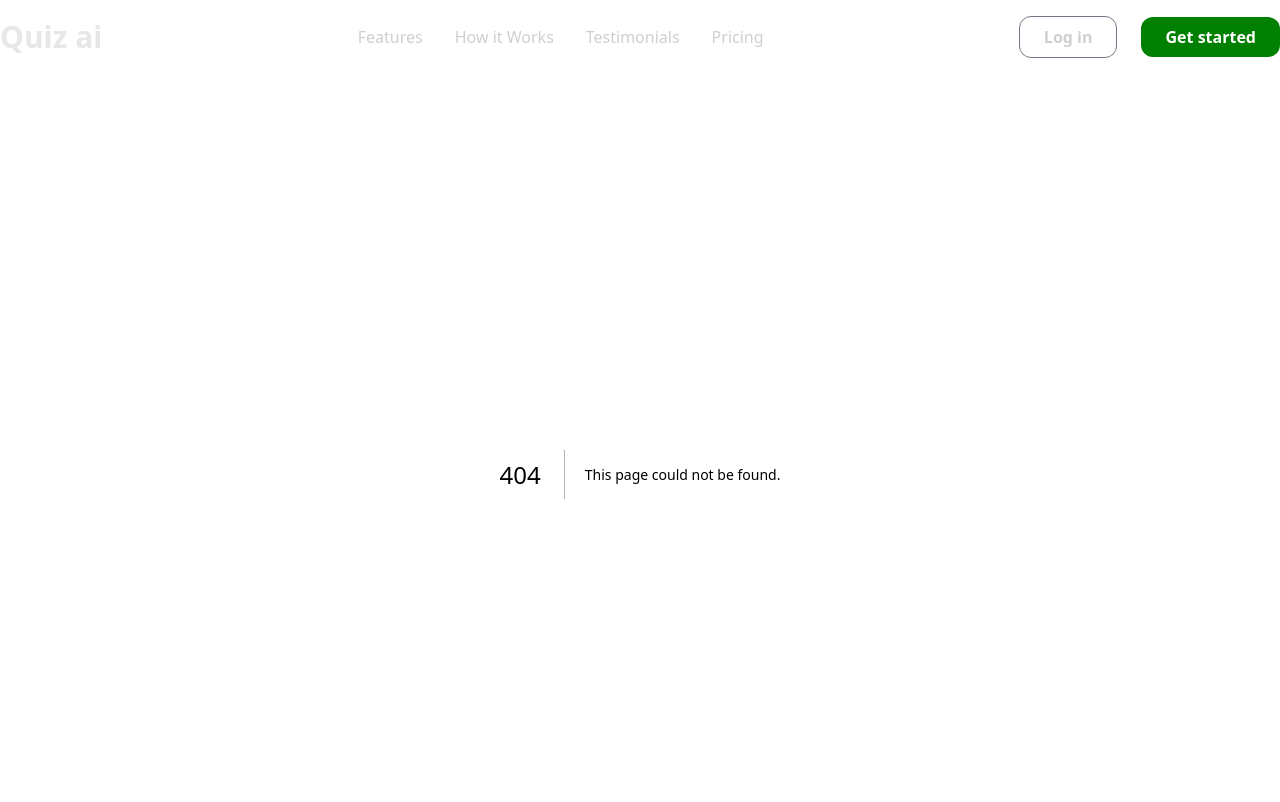
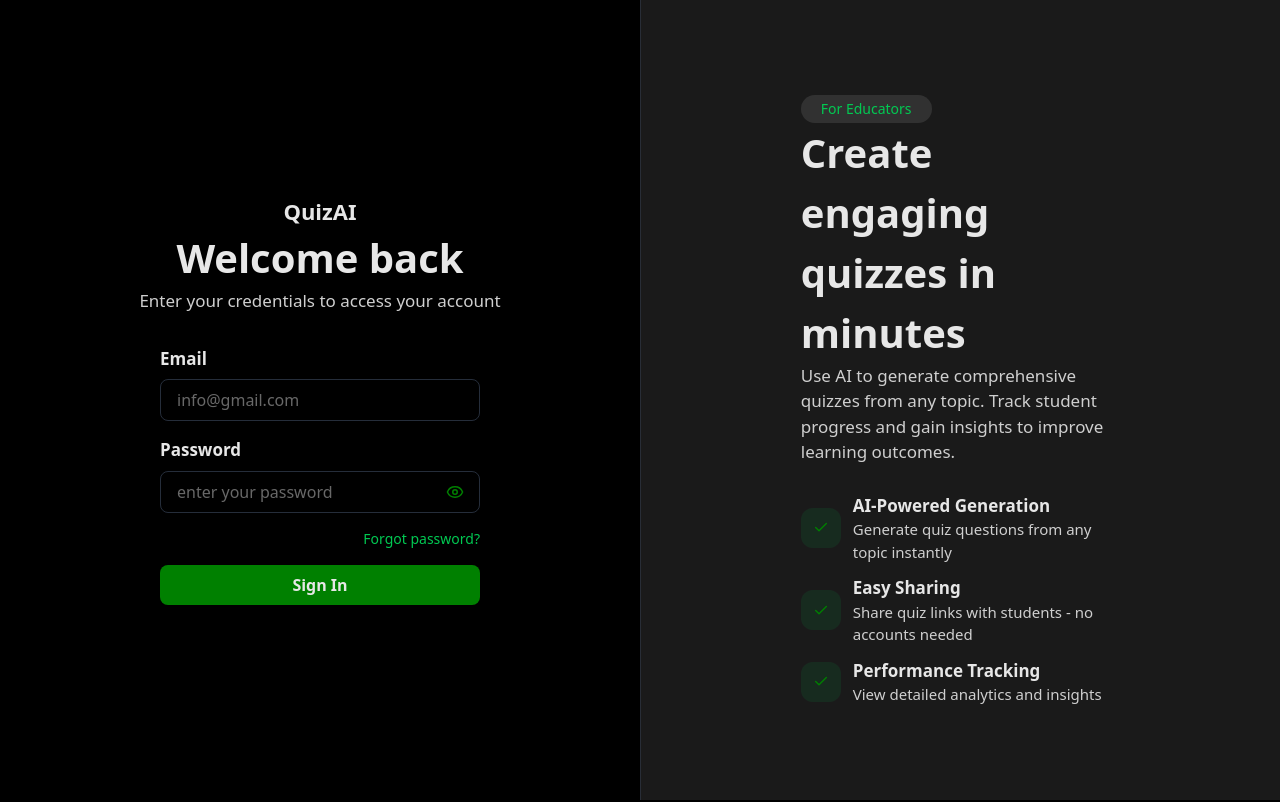
Before and after one commit to murad403/quiz-ai, a Next.js app: page /auth/sign-in in a window 1280 px wide. Before the commit this address had no page. Shown: the top 802 px of the page. Built offline with nearby package versions, Linux system fonts and the light colour scheme.

Commit message:
sign in page complete

```diff
--- a/package.json
+++ b/package.json
@@ -9,11 +9,14 @@
     "lint": "eslint"
   },
   "dependencies": {
+    "@hookform/resolvers": "^5.2.2",
     "lucide-react": "^0.562.0",
     "next": "16.1.0",
     "react": "19.2.3",
     "react-dom": "19.2.3",
-    "react-icons": "^5.5.0"
+    "react-hook-form": "^7.69.0",
+    "react-icons": "^5.5.0",
+    "zod": "^4.2.1"
   },
   "devDependencies": {
     "@tailwindcss/postcss": "^4",
--- /dev/null
+++ b/src/app/(app)/layout.tsx
@@ -0,0 +1,14 @@
+import Wrapper from '@/components/wrapper/Wrapper'
+import React from 'react'
+
+const layout = ({ children }: { children: React.ReactNode }) => {
+    return (
+        <div>
+            <Wrapper>
+                {children}
+            </Wrapper>
+        </div>
+    )
+}
+
+export default layout
--- /dev/null
+++ b/src/app/(auth)/auth/layout.tsx
@@ -0,0 +1,11 @@
+import React from 'react'
+
+const layout = ({children}: {children: React.ReactNode}) => {
+  return (
+    <div className='min-h-screen bg-black flex justify-center items-center md:px-0 px-4'>
+      {children}
+    </div>
+  )
+}
+
+export default layout
--- /dev/null
+++ b/src/app/(auth)/auth/sign-in/page.tsx
@@ -0,0 +1,128 @@
+"use client"
+import { signInValidation } from "@/validation/validation"
+import { zodResolver } from "@hookform/resolvers/zod"
+import { Check } from "lucide-react"
+import Link from "next/link"
+import { useForm, SubmitHandler } from "react-hook-form"
+import z from "zod"
+import { Eye, EyeOff } from 'lucide-react';
+import { useState } from "react"
+
+type TInputs = z.infer<typeof signInValidation>
+
+const SignIn = () => {
+    const [showPassword, setShowPassword] = useState<boolean>(false);
+    const { register, handleSubmit, formState: { errors }, } = useForm<TInputs>({
+        resolver: zodResolver(signInValidation)
+    })
+    const onSubmit: SubmitHandler<TInputs> = (data) => {
+        console.log(data)
+    }
+    return (
+        <div className="flex w-full flex-col md:flex-row md:gap-0 gap-20">
+            <div className="w-full md:w-1/2 flex flex-col items-center justify-center gap-8">
+                <div className="text-center">
+                    <h2 className='text-main font-semibold text-subheading'>QuizAI</h2>
+                    <h1 className="font-semibold text-[40px] text-main">Welcome back</h1>
+                    <p className="text-paragraph text-title">Enter your credentials to access your account</p>
+                </div>
+
+                <form className="w-full md:w-1/2 space-y-4" onSubmit={handleSubmit(onSubmit)}>
+                    {/* Email Field */}
+                    <div>
+                        <label className="text-main font-semibold text-paragraph block mb-2" htmlFor="email">
+                            Email
+                        </label>
+                        <input
+                            className="w-full appearance-none px-4 py-2 border border-gray-700/70 rounded-lg focus:outline-2 outline-header text-title"
+                            placeholder="info@gmail.com"
+                            {...register("email")}
+                        />
+                        {errors.email && <p className="text-red-500 text-sm mt-2">{errors.email.message}</p>}
+                    </div>
+
+                    {/* Password Field with Eye Icon */}
+                    <div>
+                        <label className="text-main font-semibold text-paragraph block mb-2" htmlFor="password">
+                            Password
+                        </label>
+                        <div className="relative">
+                            <input
+                                type={showPassword ? "text" : "password"}
+                                className="w-full appearance-none px-4 py-2 pr-12 border border-gray-700/70 rounded-lg focus:outline-2 outline-header text-title"
+                                placeholder="enter your password"
+                                {...register("password")}
+                            />
+                            {/* Eye Icon Button */}
+                            <button
+                                type="button"
+                                onClick={() => setShowPassword(!showPassword)}
+                                className="absolute inset-y-0 right-0 flex items-center pr-4 text-header hover:text-header/80"
+                                aria-label={showPassword ? "Hide password" : "Show password"}
+                            >
+                                {showPassword ? <EyeOff size={18} /> : <Eye size={18} />}
+                            </button>
+                        </div>
+                        {errors.password && <p className="text-red-500 text-sm mt-2">{errors.password.message}</p>}
+                    </div>
+
+                    <div className="flex justify-end">
+                        <Link href={"/auth/forgot-password"} className="text-green-500 text-sm hover:underline underline-offset-2">
+                            Forgot password?
+                        </Link>
+                    </div>
+
+                    <button
+                        type="submit"
+                        className="text-main font-semibold w-full text-center py-2 rounded-lg bg-header hover:bg-header/90"
+                    >
+                        Sign In
+                    </button>
+                </form>
+            </div>
+
+            <div className="bg-white/10 md:h-screen p-4 rounded-xl md:rounded-none md:p-0 md:border-l border-gray-700/50 w-full md:w-1/2 flex flex-col justify-center items-center">
+                <div className="w-full md:w-1/2">
+                    <div className="">
+                        <p className='text-sm py-1 px-5 bg-white/10 rounded-2xl text-green-500 inline-block'>
+                            <span>For Educators</span>
+                        </p>
+                        <h1 className="font-semibold text-[40px] text-main">Create engaging quizzes in minutes</h1>
+                        <p className="text-paragraph text-title">Use AI to generate comprehensive quizzes from any topic. Track student progress and gain insights to improve learning outcomes.</p>
+                    </div>
+                    <div className="mt-7 space-y-3">
+                        <div className="flex items-center gap-3">
+                            <h1 className='size-10 bg-green-500/10 flex justify-center items-center p-3 text-green-500 rounded-xl'>
+                                <Check size={19} className='text-header' />
+                            </h1>
+                            <div>
+                                <h3 className="text-main font-semibold text-paragraph">AI-Powered Generation</h3>
+                                <p className="text-small text-title">Generate quiz questions from any topic instantly</p>
+                            </div>
+                        </div>
+                        <div className="flex items-center gap-3">
+                            <h1 className='size-10 bg-green-500/10 flex justify-center items-center p-3 text-green-500 rounded-xl'>
+                                <Check size={19} className='text-header' />
+                            </h1>
+                            <div>
+                                <h3 className="text-main font-semibold text-paragraph">Easy Sharing</h3>
+                                <p className="text-small text-title">Share quiz links with students - no accounts needed</p>
+                            </div>
+                        </div>
+                        <div className="flex items-center gap-3">
+                            <h1 className='size-10 bg-green-500/10 flex justify-center items-center p-3 text-green-500 rounded-xl'>
+                                <Check size={19} className='text-header' />
+                            </h1>
+                            <div>
+                                <h3 className="text-main font-semibold text-paragraph">Performance Tracking</h3>
+                                <p className="text-small text-title">View detailed analytics and insights</p>
+                            </div>
+                        </div>
+                    </div>
+                </div>
+            </div>
+        </div>
+    )
+}
+
+export default SignIn
--- /dev/null
+++ b/src/app/(auth)/auth/sign-up/page.tsx
@@ -0,0 +1,11 @@
+import React from 'react'
+
+const SignUp = () => {
+  return (
+    <div>
+      sign up
+    </div>
+  )
+}
+
+export default SignUp
--- a/src/app/layout.tsx
+++ b/src/app/layout.tsx
@@ -28,9 +28,9 @@ export default function RootLayout({
       <body
         className={`${geistSans.variable} ${geistMono.variable} antialiased bg-black`}
       >
-        <Wrapper>
+
           {children}
-        </Wrapper>
+
       </body>
     </html>
   );
--- a/src/components/shared/Navbar.tsx
+++ b/src/components/shared/Navbar.tsx
@@ -11,7 +11,7 @@ const Navbar = () => {
 
     return (
         <nav className="py-4">
-            <div className="flex justify-between items-center  ">
+            <div className="flex justify-between items-center">
                 {/* Logo */}
                 <Link href="/" className="text-2xl md:text-3xl font-bold text-main">
                     Quiz ai
@@ -34,13 +34,13 @@ const Navbar = () => {
                 {/* Desktop Buttons */}
                 <div className="hidden md:flex items-center gap-6">
                     <Link
-                        href="/log-in"
+                        href="/auth/sign-in"
                         className="border border-gray-700/70 rounded-xl py-2 px-6 text-title font-semibold hover:bg-header hover:text-white transition-all duration-200"
                     >
-                        Log in
+                        Sign in
                     </Link>
                     <Link
-                        href="/sign-up"
+                        href="/auth/sign-up"
                         className="bg-header rounded-xl py-2 px-6 font-semibold text-white hover:bg-header/90 transition-all duration-200"
                     >
                         Get started
--- /dev/null
+++ b/src/validation/validation.ts
@@ -0,0 +1,6 @@
+import { z } from "zod";
+
+export const signInValidation = z.object({
+  email: z.string().min(1, { message: "Email is required" }).email({ message: "Please enter a valid email address" }),
+  password: z.string().min(1, {message: "Password is required"})
+});
```
Also changed, not shown: src/app/(app)/page.tsx (renamed from src/app/page.tsx), 1 other file (tests, documents, lock files or other folders).
